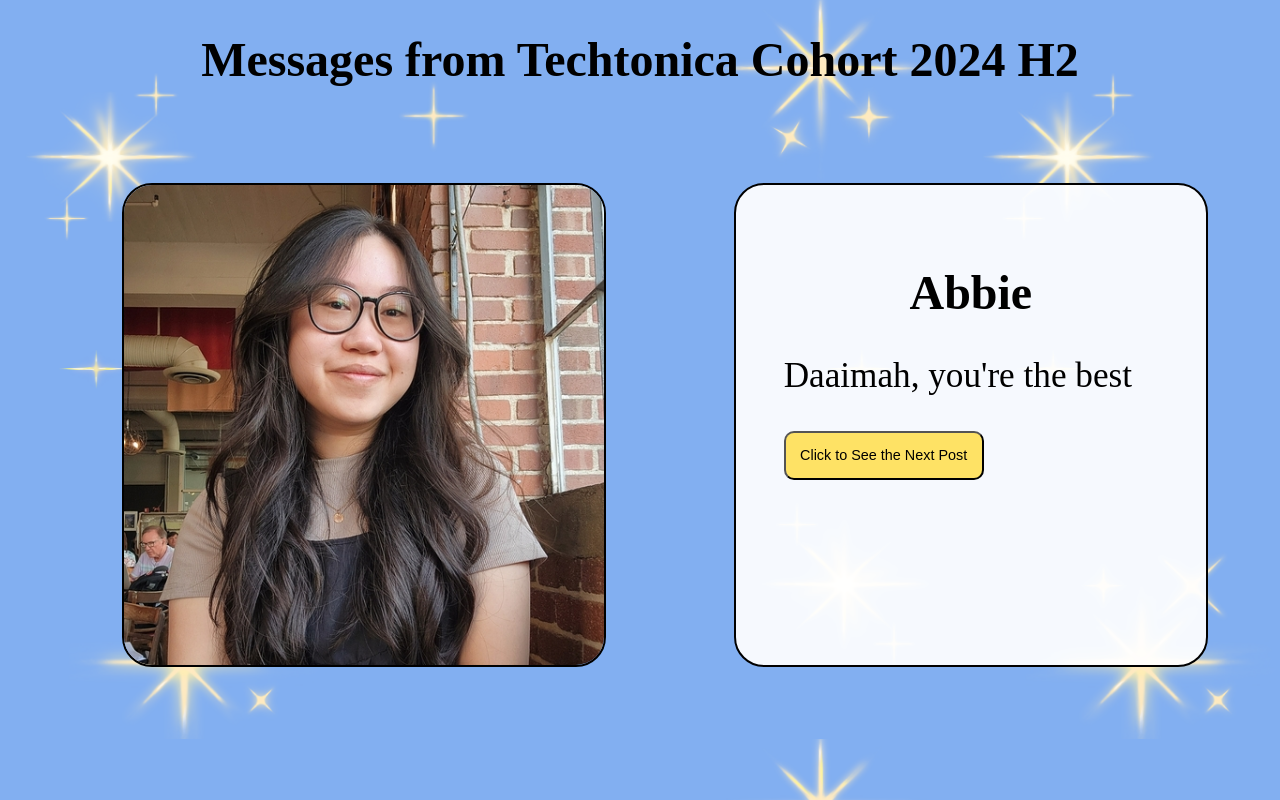
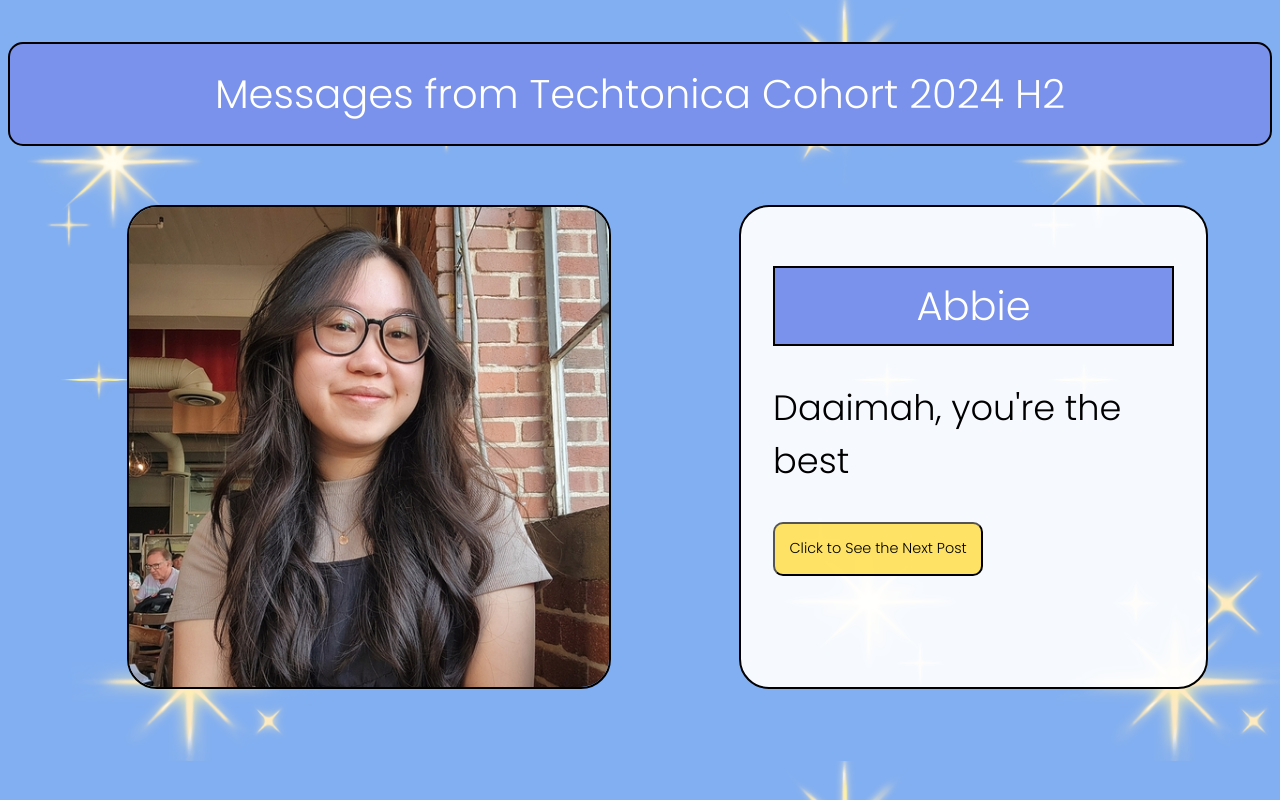
Before and after one commit to mai-repo/Message, a React (Vite) app in the folder client/: page / in a window 1280 px wide. Built offline with nearby package versions, Linux system fonts and the light colour scheme.

Commit message:
added more CSS styling to the header and the body

```diff
--- a/client/CSS/Home.css
+++ b/client/CSS/Home.css
@@ -1,7 +1,19 @@
 h1{
     display: flex;
     justify-content: space-evenly;
-    font-size: 3em;
+    font-size: 2.5em;
+    background-color: rgb(123, 146, 236);
+    border: 2.5px solid rgb(0, 0, 0);
+    color:rgb(255, 255, 253);
+    padding: .2em;
+}
+
+*{
+
+        font-family: "Poppins", sans-serif;
+        font-weight: 300;
+        font-style: normal;
+
 }
 
 button{
@@ -15,3 +27,9 @@
     background-image: url('/Background.png');
     background-size: contain;
 }
+
+.message{
+    margin-top: 1.05em;
+    padding: .5em;
+    border-radius: 15px;
+}
--- a/client/CSS/StudentMessage.css
+++ b/client/CSS/StudentMessage.css
@@ -7,6 +7,7 @@
     display: flex;
     justify-content: flex-end;
     margin: 4em;
+    margin-top: 2em;
     width: 60%;
     height: 60%;
 }
@@ -23,9 +24,10 @@
     display: flex 1;
     justify-content: flex-start;
     margin: 4em;
+    margin-top: 2em;
     border-radius: 30px;
     background-color: rgba(255, 255, 255, 0.928);
-    padding: 3em;
+    padding: 2em;
     border: 2.5px solid rgb(0, 0, 0);
     width: 50%;
     box-sizing: border-box;
--- a/client/index.html
+++ b/client/index.html
@@ -3,6 +3,9 @@
   <head>
     <meta charset="UTF-8" />
     <link rel="icon" type="image/jpg" href="/Techtonica-logo.png" />
+    <link rel="preconnect" href="https://fonts.googleapis.com">
+<link rel="preconnect" href="https://fonts.gstatic.com" crossorigin>
+<link href="https://fonts.googleapis.com/css2?family=Hanken+Grotesk:ital,wght@0,100..900;1,100..900&family=Poppins:ital,wght@0,100;0,200;0,300;0,400;0,500;0,600;0,700;0,800;0,900;1,100;1,200;1,300;1,400;1,500;1,600;1,700;1,800;1,900&family=Quicksand:wght@300..700&display=swap" rel="stylesheet">
     <meta name="viewport" content="width=device-width, initial-scale=1.0" />
     <title>Message from 2024 H2</title>
   </head>
--- a/client/src/Home.jsx
+++ b/client/src/Home.jsx
@@ -4,7 +4,7 @@
 function Home() {
   return (
    <>
-   <h1>Messages from Techtonica Cohort 2024 H2</h1>
+   <h1 className='message'>Messages from Techtonica Cohort 2024 H2</h1>
    <StudentMessages/>
    </>
   )
```
